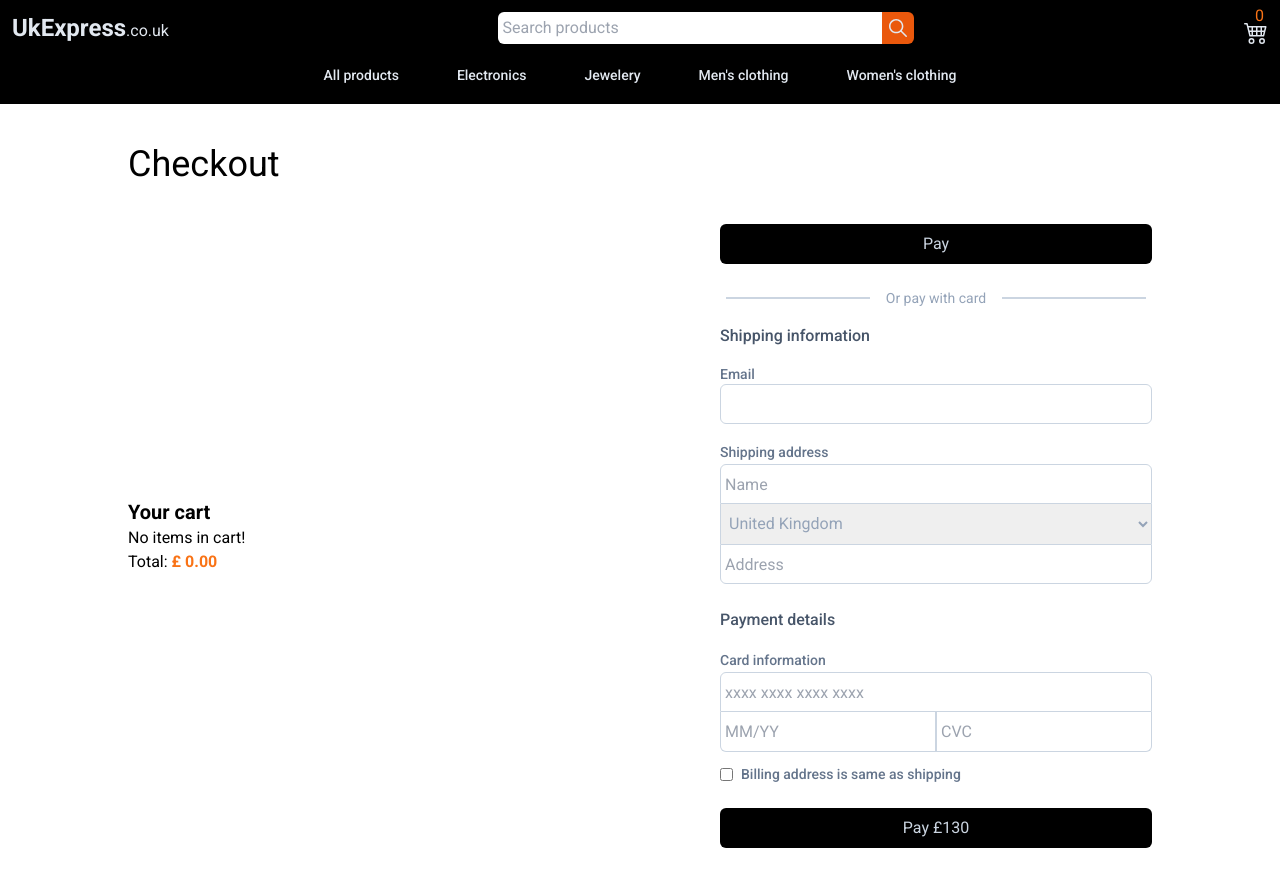
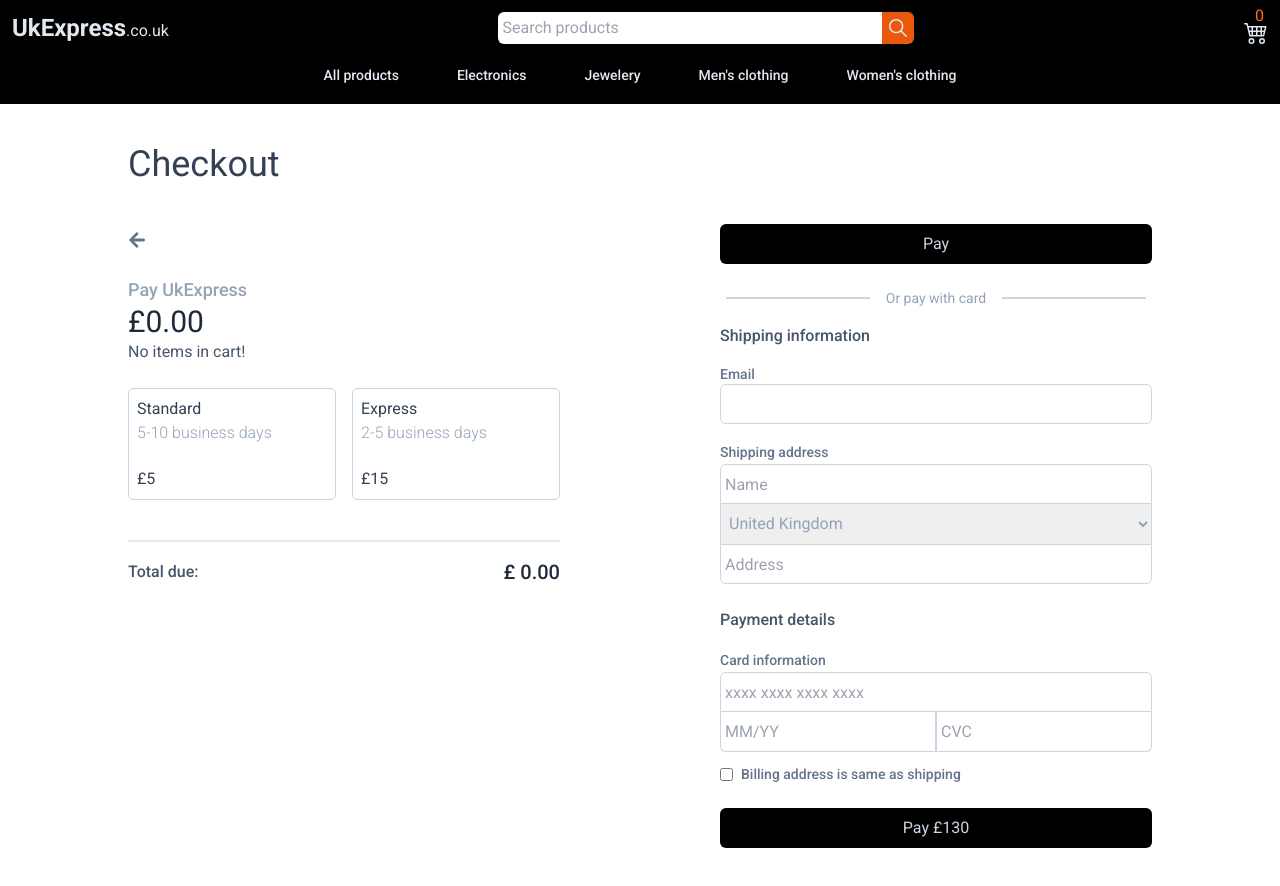
Before and after one commit to NDraganov/uk-express, a React (Vite) app: page /checkout in a window 1280 px wide. Built offline with nearby package versions, Linux system fonts and the light colour scheme.

Commit message:
Create a back button and delivery method components, improve the cart details styles

```diff
--- a/src/features/cart/CartItem.tsx
+++ b/src/features/cart/CartItem.tsx
@@ -19,24 +19,30 @@ export default function CartItem(item: CartItem) {
   }
 
   return (
-    <div className="flex items-center w-full mt-4 gap-4">
+    <div className="flex items-center w-full mt-6 gap-4">
       <img className="w-10" src={item.image} alt={item.title} />
       <div className="flex flex-col w-full">
         <div className="flex items-center justify-between">
-          <span className="font-medium">{item.title}</span>
-          <span className="text-black font-medium">£{formattedSumPrice}</span>
+          <span className="font-medium text-slate-700">{item.title}</span>
+          <span className="font-medium text-slate-700">
+            £{formattedSumPrice}
+          </span>
         </div>
         <div className="flex gap-3">
           <IconContext.Provider
-            value={{ className: "text-2xl hover:fill-orange-500" }}
+            value={{
+              className: "text-2xl fill-slate-500 hover:fill-slate-700",
+            }}
           >
             <button onClick={() => handleRemoveFromCart(item.id)}>
               <CiCircleMinus />
             </button>
           </IconContext.Provider>
-          <span className="text-orange-500">{item.quantity}</span>
+          <span className="text-slate-700">{item.quantity}</span>
           <IconContext.Provider
-            value={{ className: "text-2xl hover:fill-orange-500" }}
+            value={{
+              className: "text-2xl fill-slate-500 hover:fill-slate-700",
+            }}
           >
             <button p-2 onClick={() => handleAddToCart(item)}>
               <CiCirclePlus />
--- /dev/null
+++ b/src/features/checkout/CartDetails.tsx
@@ -0,0 +1,58 @@
+import { useAppSelector } from "../../store/hooks";
+import BackButton from "../../ui/BackButton";
+import DeliveryMethod from "../../ui/DeliveryMethod";
+import CartItem from "../cart/CartItem";
+
+export default function CartDetails() {
+  const cartItems = useAppSelector((state) => state.cart.items);
+
+  const totalPrice = cartItems.reduce(
+    (value, item) => value + item.price * item.quantity,
+    0,
+  );
+
+  const formattedTotalPrice = totalPrice.toFixed(2);
+
+  return (
+    <aside className="flex flex-col w-1/2">
+      <div>
+        <BackButton />
+        <div className="mt-5">
+          <h3 className="text-lg font-medium text-slate-400">Pay UkExpress</h3>
+          <span className="text-3xl font-normal text-slate-800">
+            £{formattedTotalPrice}
+          </span>
+        </div>
+
+        {cartItems.length === 0 && (
+          <p className="text-slate-600">No items in cart!</p>
+        )}
+
+        {cartItems.length > 0 && (
+          <ul className="mb-2 mt-2">
+            {cartItems.map((item) => {
+              return (
+                <li className="justify-between flex items-center" key={item.id}>
+                  <CartItem {...item} />
+                </li>
+              );
+            })}
+          </ul>
+        )}
+      </div>
+      <div className="flex items-center justify-center gap-4 my-6">
+        <DeliveryMethod type="standard" />
+        <DeliveryMethod type="express" />
+      </div>
+      <div className="">
+        <hr className="border w-full my-4" />
+        <p className="text-slate-600 font-medium flex items-center justify-between">
+          Total due:{" "}
+          <strong className="text-slate-800 text-xl font-medium">
+            £ {formattedTotalPrice}
+          </strong>
+        </p>
+      </div>
+    </aside>
+  );
+}
--- a/src/features/checkout/CartPage.tsx
+++ /dev/null
@@ -1,41 +0,0 @@
-import { useAppSelector } from "../../store/hooks";
-import CartItem from "../cart/CartItem";
-
-export default function CartPage() {
-  const cartItems = useAppSelector((state) => state.cart.items);
-
-  const totalPrice = cartItems.reduce(
-    (value, item) => value + item.price * item.quantity,
-    0,
-  );
-
-  const formattedTotalPrice = totalPrice.toFixed(2);
-
-  return (
-    <aside className="flex flex-col w-1/2">
-      <div>
-        <h3 className="text-xl font-semibold">Your cart</h3>
-
-        {cartItems.length === 0 && <p>No items in cart!</p>}
-
-        {cartItems.length > 0 && (
-          <ul className="mb-2 mt-2">
-            {cartItems.map((item) => {
-              return (
-                <li className="justify-between flex items-center" key={item.id}>
-                  <CartItem {...item} />
-                </li>
-              );
-            })}
-          </ul>
-        )}
-      </div>
-      <div className="flex items-center justify-between">
-        <p>
-          Total:{" "}
-          <strong className="text-orange-500">£ {formattedTotalPrice}</strong>
-        </p>
-      </div>
-    </aside>
-  );
-}
--- a/src/pages/CheckoutPage.tsx
+++ b/src/pages/CheckoutPage.tsx
@@ -1,12 +1,12 @@
 import Payment from "../features/checkout/Payment";
-import CartPage from "../features/checkout/CartPage";
+import CartDetails from "../features/checkout/CartDetails";
 
 export default function CheckoutPage() {
   return (
     <main className="my-10 mx-32">
-      <h1 className="text-4xl">Checkout</h1>
-      <div className="flex items-center justify-center gap-40 w-full mt-10">
-        <CartPage />
+      <h1 className="text-4xl text-slate-700">Checkout</h1>
+      <div className="flex items-baseline justify-center gap-40 w-full mt-10">
+        <CartDetails />
         <Payment />
       </div>
     </main>
--- /dev/null
+++ b/src/ui/BackButton.tsx
@@ -0,0 +1,20 @@
+import { useNavigate } from "react-router-dom";
+import { FaArrowLeft } from "react-icons/fa";
+import { IconContext } from "react-icons";
+
+export default function BackButton() {
+  const navigate = useNavigate();
+
+  function handleClick() {
+    navigate(-1);
+  }
+  return (
+    <button className="" title="Back" onClick={handleClick}>
+      <IconContext.Provider
+        value={{ className: "text-lg fill-slate-500 hover:fill-slate-900" }}
+      >
+        <FaArrowLeft />
+      </IconContext.Provider>
+    </button>
+  );
+}
--- /dev/null
+++ b/src/ui/DeliveryMethod.tsx
@@ -0,0 +1,31 @@
+const standard = 5;
+const express = 15;
+
+interface ShippingMethodProps {
+  type: "standard" | "express";
+}
+
+export default function DeliveryMethod({ type }: ShippingMethodProps) {
+  if (type === "express") {
+    return (
+      <button className="border border-slate-300 rounded-md p-2 h-28 w-1/2 flex items-start justify-between flex-col">
+        <div className="text-left">
+          <h3 className="text-slate-700">Express</h3>
+          <p className="text-slate-400 font-light">2-5 business days</p>
+        </div>
+        <span className="text-slate-700">£{express}</span>
+      </button>
+    );
+  }
+  if (type === "standard") {
+    return (
+      <button className="border border-slate-300 rounded-md p-2 h-28 w-1/2 flex items-start justify-between flex-col">
+        <div className="text-left">
+          <h3 className="text-slate-700">Standard</h3>
+          <p className="text-slate-400 font-light">5-10 business days</p>
+        </div>
+        <span className="text-slate-700">£{standard}</span>
+      </button>
+    );
+  }
+}
```
